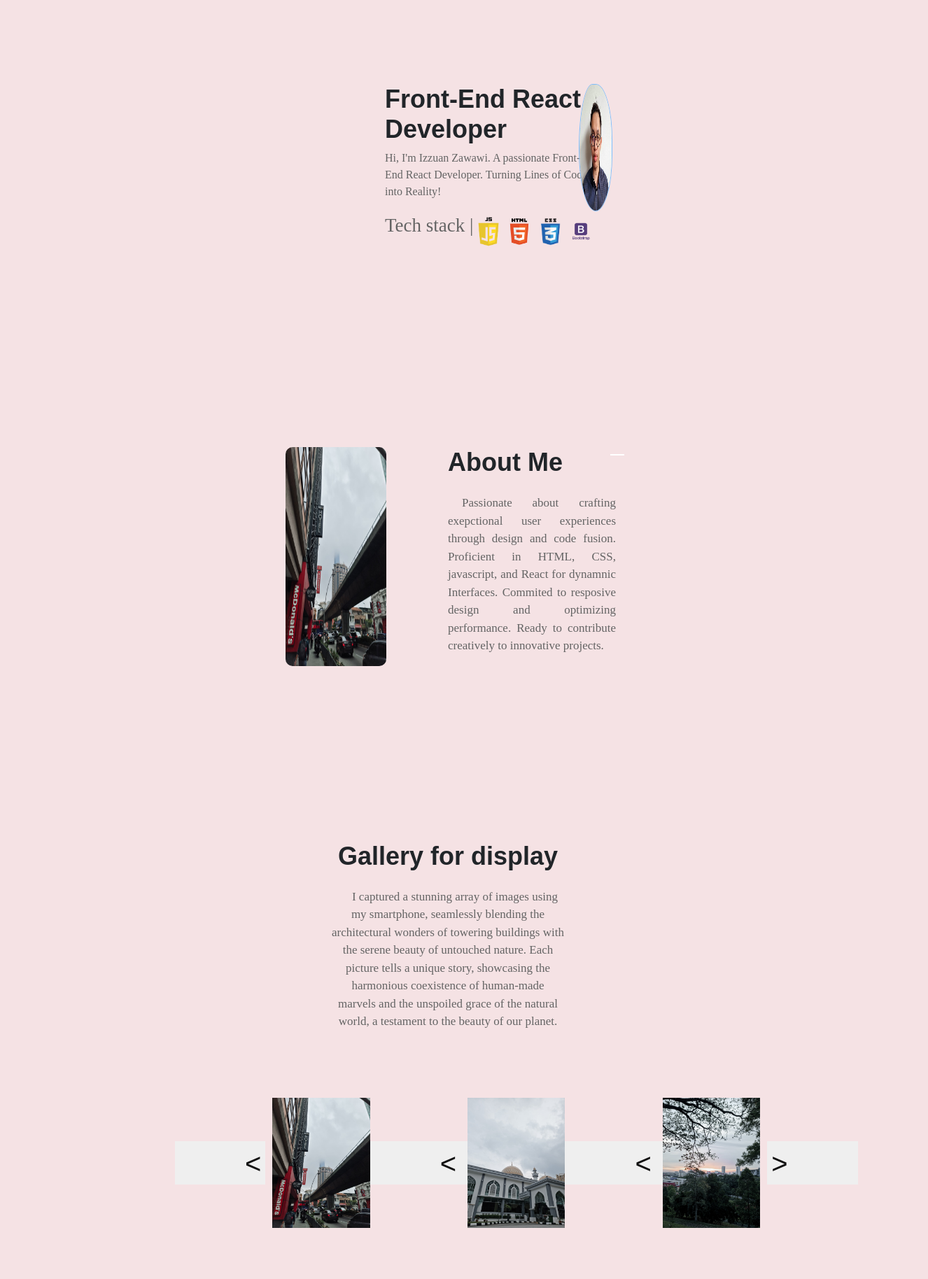
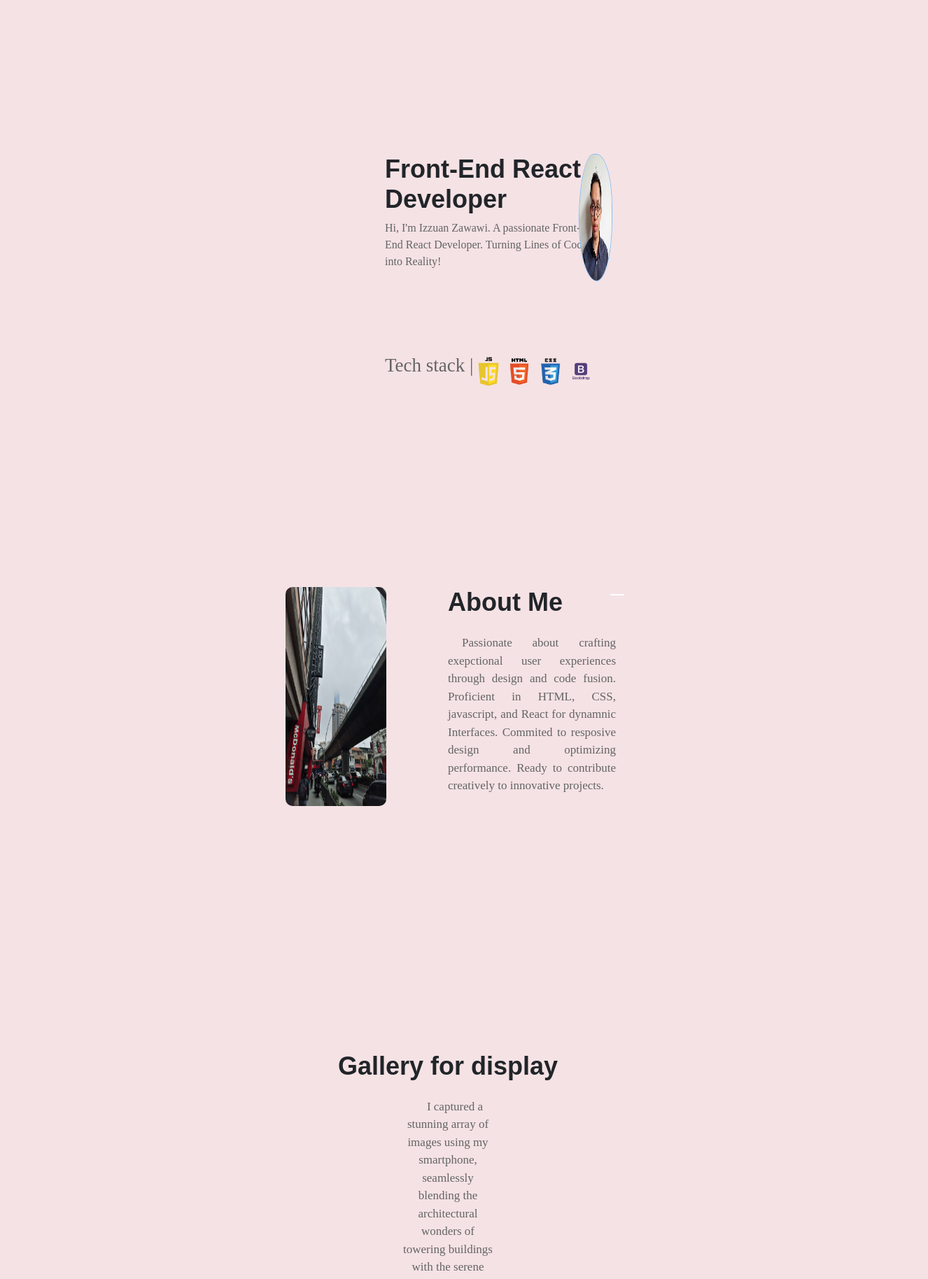
Before and after one commit to izzuan96/Portfolio-Website, a React (Create React App) app: page / in a window 1280 px wide. Shown: the part 80-1908 px from the top of the page at 70% size, 1326 px wide, since content can reach past the window. Built offline with nearby package versions, Linux system fonts and the light colour scheme; the HTML template or start-up script is replaced by a standard one.

Commit message:
add padding to home page

```diff
--- a/src/Gallery/Gallery.css
+++ b/src/Gallery/Gallery.css
@@ -1,5 +1,8 @@
 .gallery{
-    padding: 50px;
+  padding: 150px 150px;
+    /* padding-top: 150px;
+    padding-left: 50px;
+    padding-bottom: 150px; */
     margin: 100px 0;
 }
 .gallery h4{
--- a/src/Home/Home.css
+++ b/src/Home/Home.css
@@ -7,7 +7,8 @@
 .homeWrap{
     margin: 0 350px;
     display: flex;
-    margin-top: 200px;
+    margin-top: 300px;
+    margin-bottom:100px ;
 }
 .homeContainer{
     text-align: start;
```
